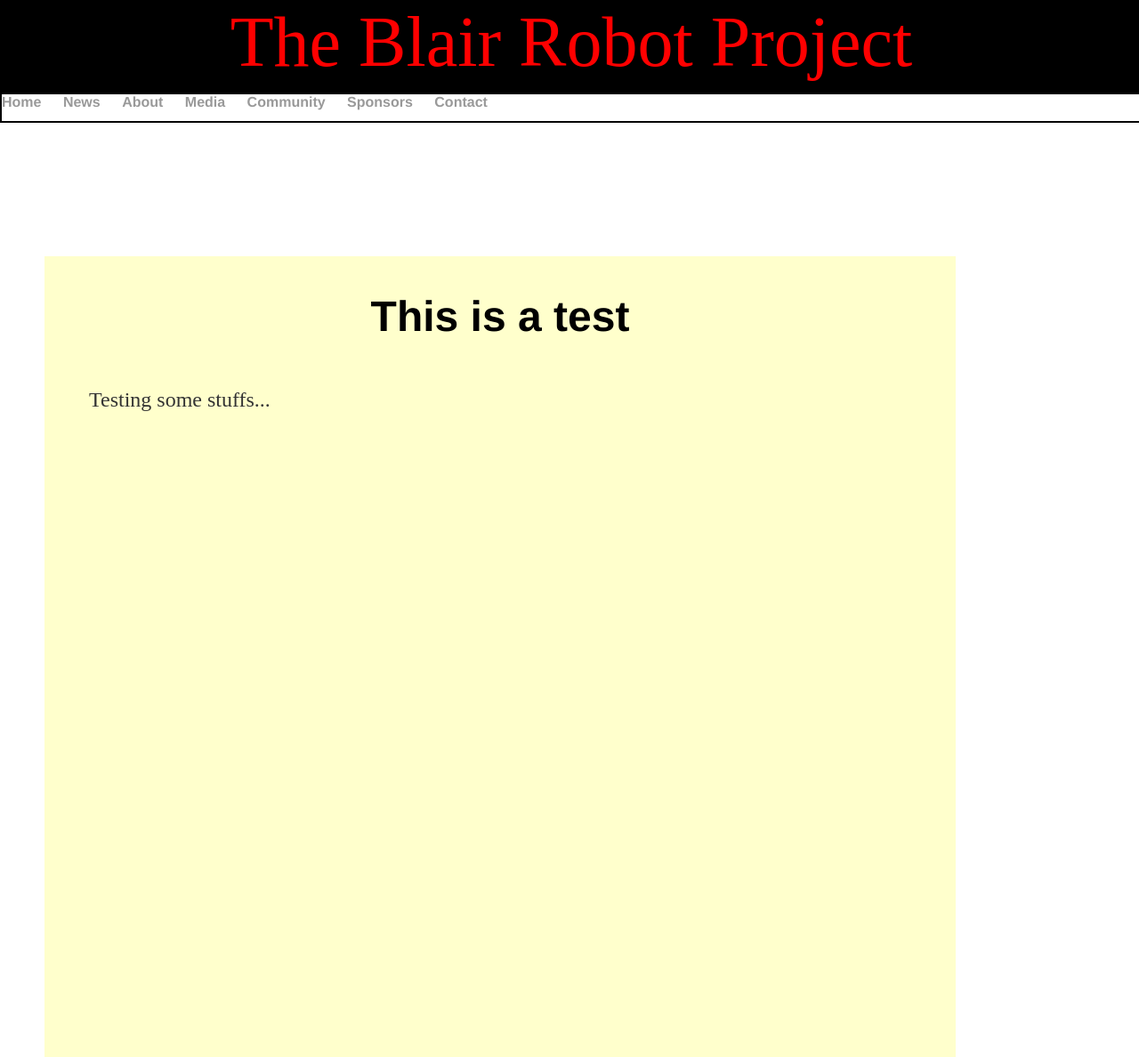
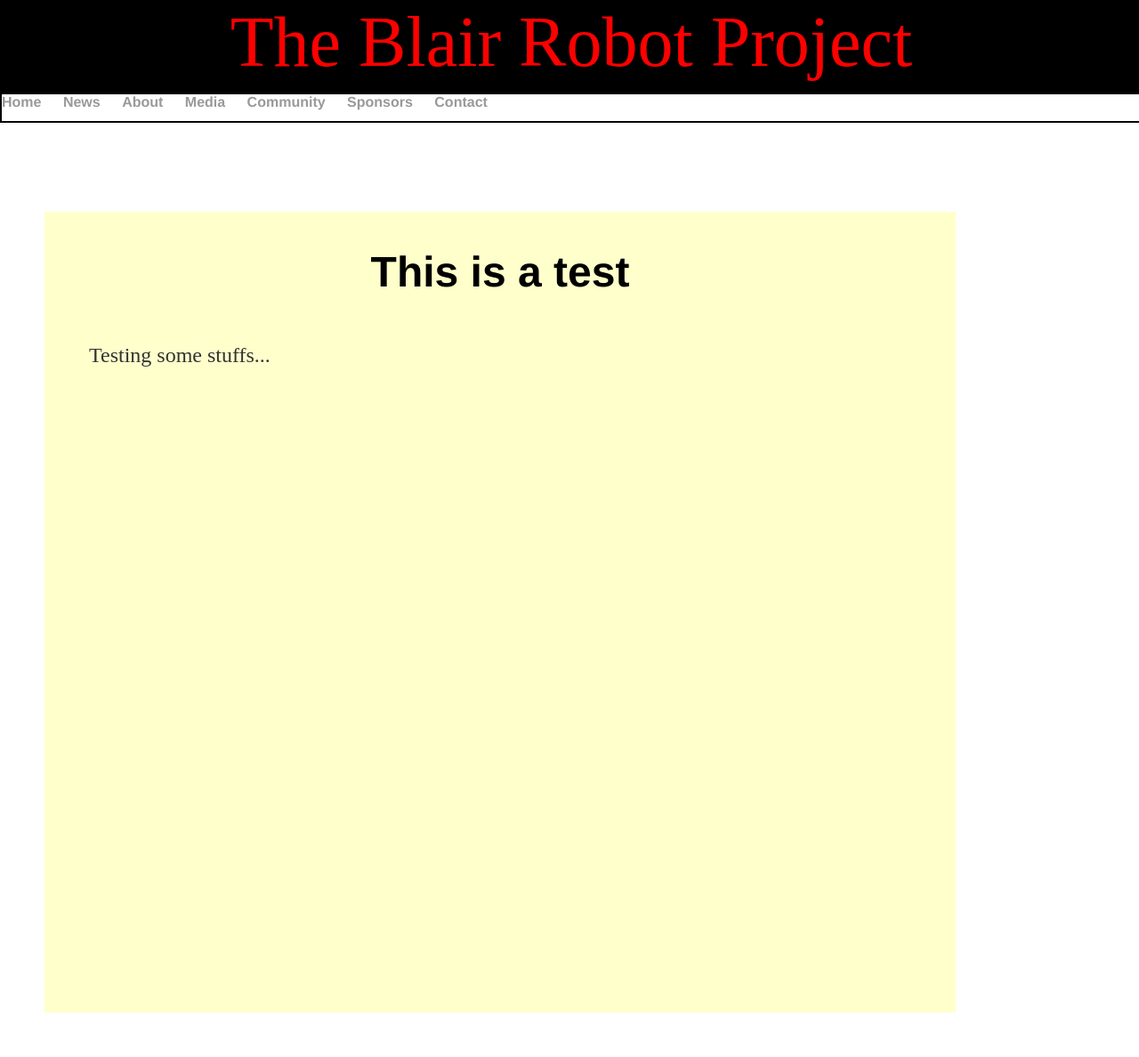
Before and after one commit to mouseythemouse/449, a Jekyll site: the page built from index.html, in a window 1280 px wide. Shown: the whole page at 89% size. Built offline with Jekyll 4.4.1, drawn with Linux system fonts in a browser that asks for light colours; after the commit the page ends 1138 px from its top, so only the background shows below that.

Commit message:
Update main.css

```diff
--- a/css/main.css
+++ b/css/main.css
@@ -70,7 +70,7 @@ h2 {
     width: 80%;
     height: 100vh;
     margin-left: 50px;
-    margin-top: 150px;
+    margin-top: 100px;
     background-color: #ffffcc;
 }
 p {
```
